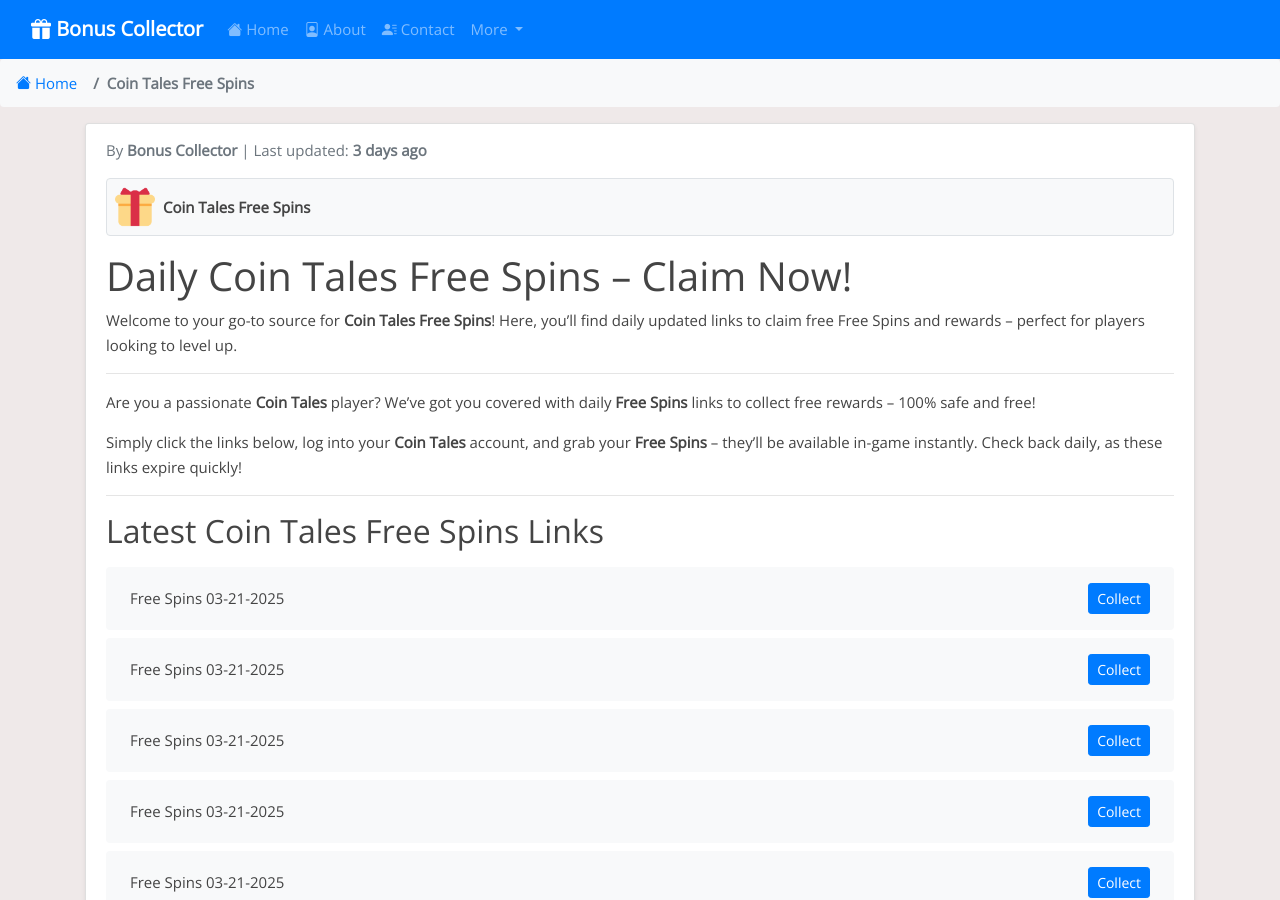
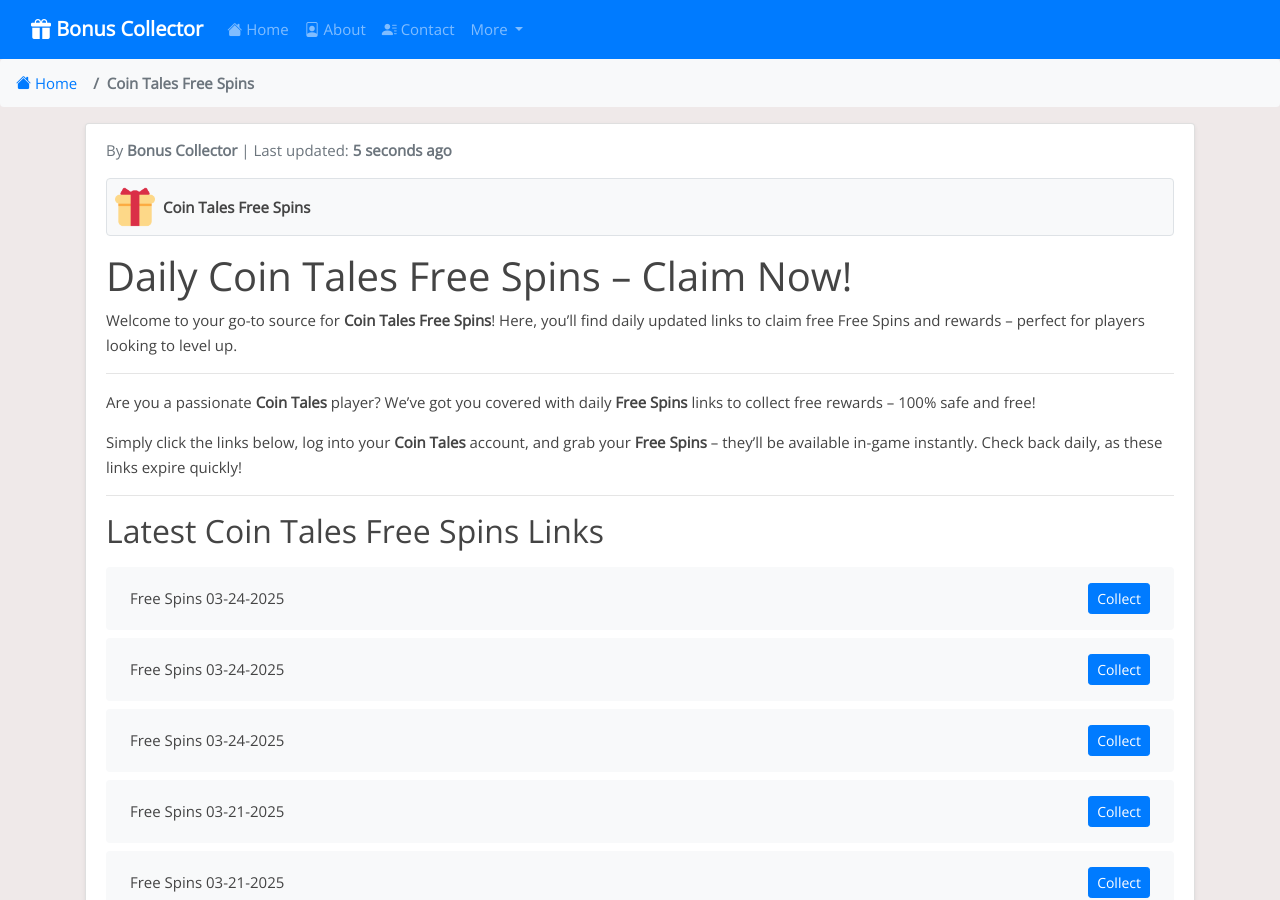
Before and after one commit to iamrohan99/bc-net, a Jekyll site: the page built from _posts/2025-03-21-coin-tales.md, in a window 1280 px wide and 900 px high. Built offline with Jekyll 4.4.1, drawn with Linux system fonts in a browser that asks for light colours; some of the changed text lies outside the part shown.

Commit message:
Update coin-tales reward links, content, and last modified date - 2025-03-24 12:31

```diff
--- a/_data/include_files.yml
+++ b/_data/include_files.yml
@@ -69,4 +69,4 @@ spin-a-spell.html:
 take-5-slots.html:
   last_modified: 2025-03-21 03:29:59
 coin-tales.html:
-  last_modified: "2025-03-21T08:18:33Z"
+  last_modified: "2025-03-24T12:31:25Z"
--- a/_includes/coin-tales.html
+++ b/_includes/coin-tales.html
@@ -1,4 +1,16 @@
 <ul class="list-group mt-3 mb-4">
+  <li class="list-group-item d-flex justify-content-between align-items-center">
+    <span>Free Spins 03-24-2025</span>
+    <a href="https://bit.ly/4iVunn7" class="btn btn-primary btn-sm">Collect</a>
+  </li>
+  <li class="list-group-item d-flex justify-content-between align-items-center">
+    <span>Free Spins 03-24-2025</span>
+    <a href="https://bit.ly/4bKISb8" class="btn btn-primary btn-sm">Collect</a>
+  </li>
+  <li class="list-group-item d-flex justify-content-between align-items-center">
+    <span>Free Spins 03-24-2025</span>
+    <a href="https://bit.ly/41MsJ0g" class="btn btn-primary btn-sm">Collect</a>
+  </li>
   <li class="list-group-item d-flex justify-content-between align-items-center">
     <span>Free Spins 03-21-2025</span>
     <a href="https://bit.ly/41NePuV" class="btn btn-primary btn-sm">Collect</a>
@@ -387,16 +399,4 @@
     <span>Free Spins 03-21-2025</span>
     <a href="https://bit.ly/3CRdTfS" class="btn btn-primary btn-sm">Collect</a>
   </li>
-  <li class="list-group-item d-flex justify-content-between align-items-center">
-    <span>Free Spins 03-21-2025</span>
-    <a href="https://bit.ly/490RYik" class="btn btn-primary btn-sm">Collect</a>
-  </li>
-  <li class="list-group-item d-flex justify-content-between align-items-center">
-    <span>Free Spins 03-21-2025</span>
-    <a href="https://bit.ly/40PEyUE" class="btn btn-primary btn-sm">Collect</a>
-  </li>
-  <li class="list-group-item d-flex justify-content-between align-items-center">
-    <span>Free Spins 03-21-2025</span>
-    <a href="https://bit.ly/3YNfA5r" class="btn btn-primary btn-sm">Collect</a>
-  </li>
 </ul>
--- a/_includes/coin-tales_footer.html
+++ b/_includes/coin-tales_footer.html
@@ -10,7 +10,7 @@
 
 We help you stay ahead in **Coin Tales**:
 
-- **Daily Updates:** New **Free Spins** links every day (Last updated: 03/21/2025).
+- **Daily Updates:** New **Free Spins** links every day (Last updated: 03/24/2025).
 - **100% Safe:** Links sourced directly from official **Coin Tales** channels.
 - **Free:** No fees, no sign-up – just rewards!
 
```
Also changed, not shown: links-json/coin-tales.json (+12 -12 lines).
